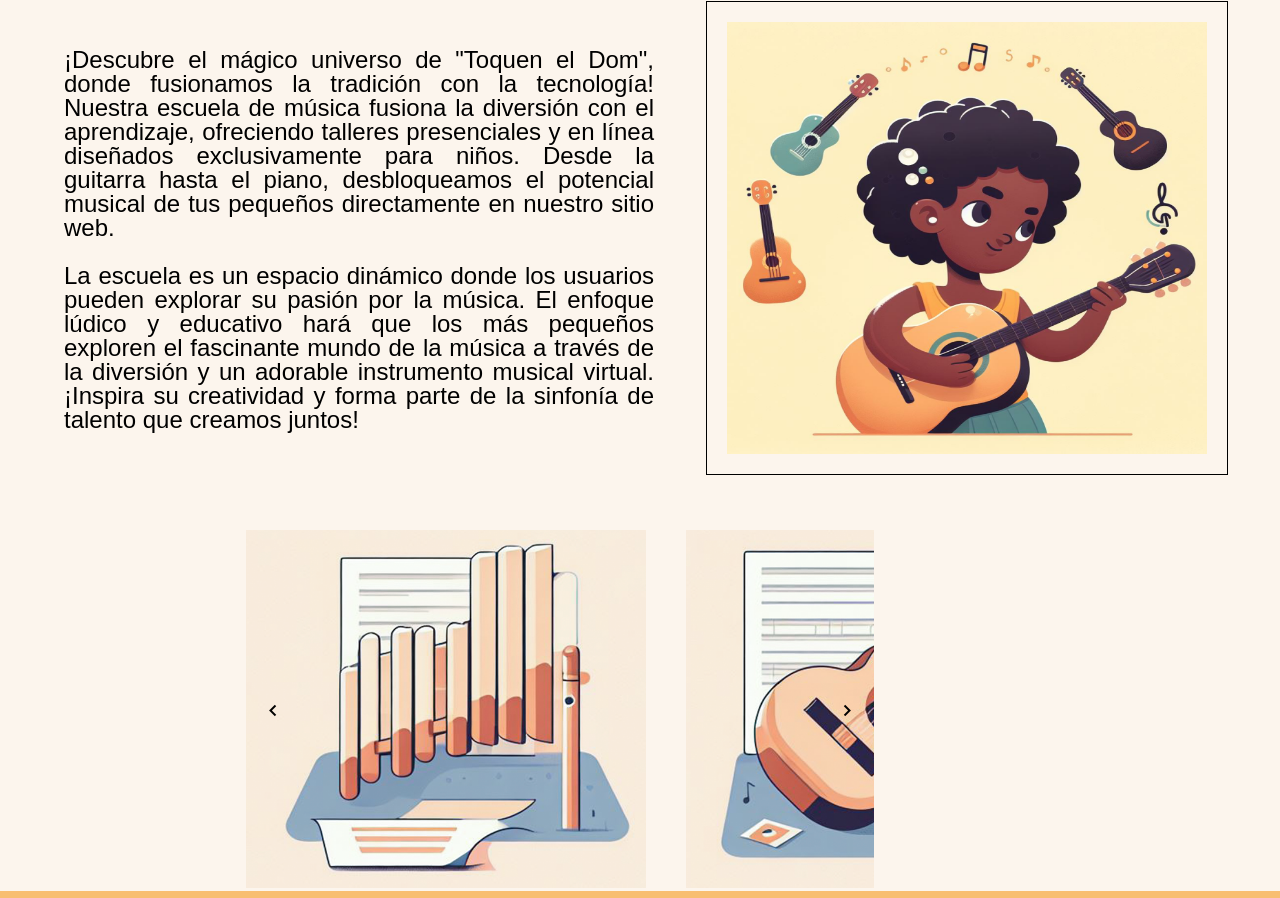
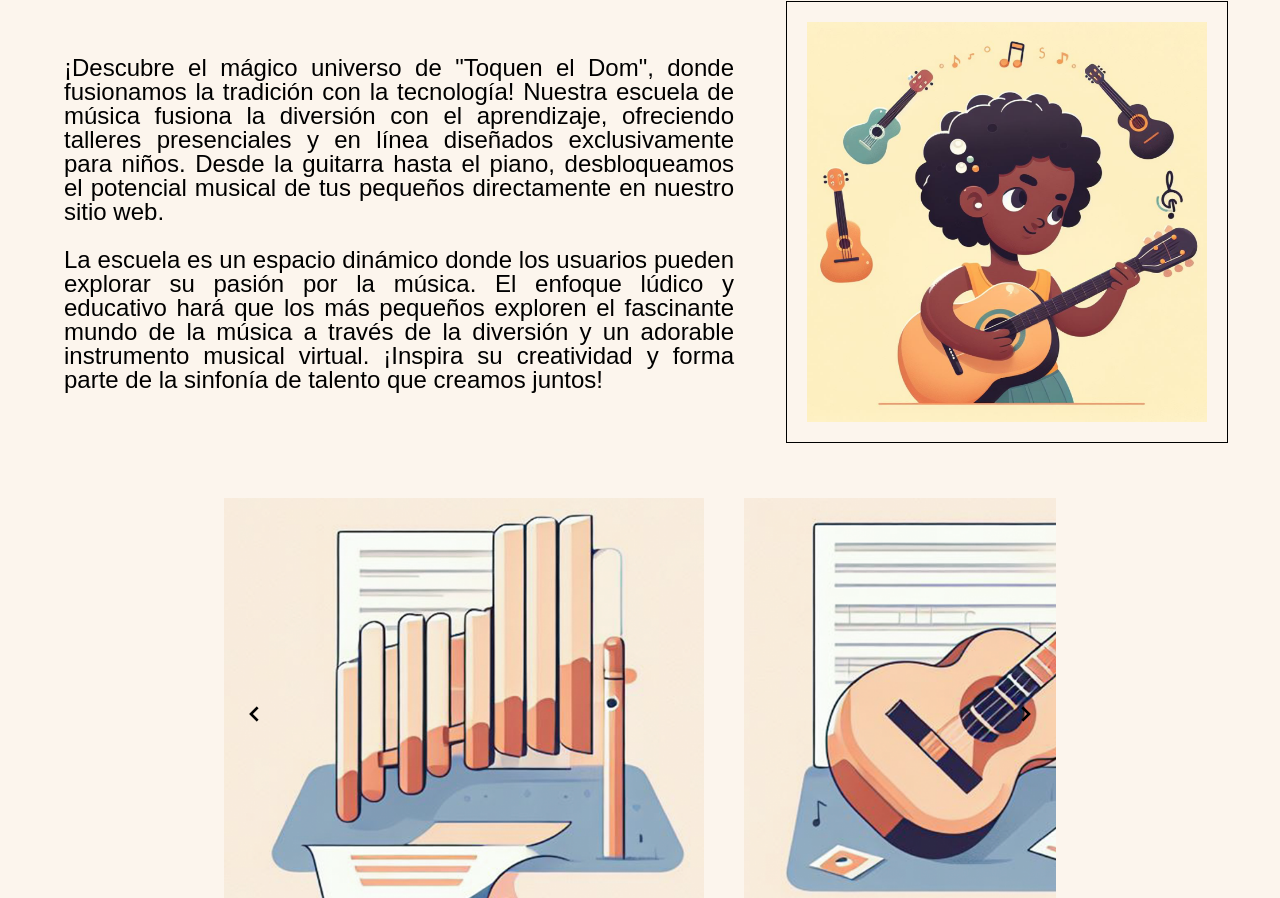
Before and after one commit to melitacasola/toquen-el-dom-g4, a plain HTML site: page home.html in a window 1280 px wide. Shown: the part 254-1152 px from the top of the page. Drawn offline with nearby package versions, Linux system fonts and the light colour scheme; a web font is replaced by a local one.

Commit message:
Terminado Carrusel

```diff
--- a/assets/css/style.css
+++ b/assets/css/style.css
@@ -96,8 +96,8 @@ header {
 /* PÁGINA HOME */
 
 .hmImage img{
-    width: 30rem;
-    height: 27rem;
+    width: 25rem;
+    height: 25rem;
     border: 1px solid #000;
     padding: 20px;
     margin: 20px;
@@ -148,37 +148,31 @@ header {
     display: flex;
     align-items: center;
     justify-content: space-around;
-    width: 70%;
-    margin-left: 7rem;
-
+    margin-bottom: 3rem;
 }
 
 .carouselContainer {
     position: relative;
-    width: 70%;
     overflow: hidden;
+    width: 65%;
 }
 
 .carouselSlide {
-    width: 115%;
-    /* height: 50vh; */
     display: flex;
     justify-content: space-between;
-    gap: 2.5rem
+    gap: 2.5rem;
+    object-fit: cover;
 }
 
 .carouselSection{
-    /* width: calc(100% /4); */
-    width: 100%;
+    width: 90%;
     height: 60%;
     object-fit: cover;
-
-
 
 }
 
 .carouselSection img {
-    width: 25rem;
+    width: 30rem;
     height: 90%;
     object-fit: cover;
 }
@@ -189,7 +183,7 @@ header {
     display: flex;
     position: absolute;
     top: 50%;
-    font-size: 1.5rem;
+    font-size: 2rem;
     border-radius: 50%;
     padding: 5px;
     background-color: transparent;
--- a/assets/js/app.js
+++ b/assets/js/app.js
@@ -5,7 +5,7 @@ document.addEventListener("DOMContentLoaded", function () {
     const sliderSection = document.querySelectorAll(".carouselSection");
 
     let currentSlide = 1;
-    let widthImg = 100 / sliderSection.length;
+    let widthImg = 155 / sliderSection.length;
 
     if(btnLeft){
         btnLeft.addEventListener('click', () => moveSlide(-1));
```
